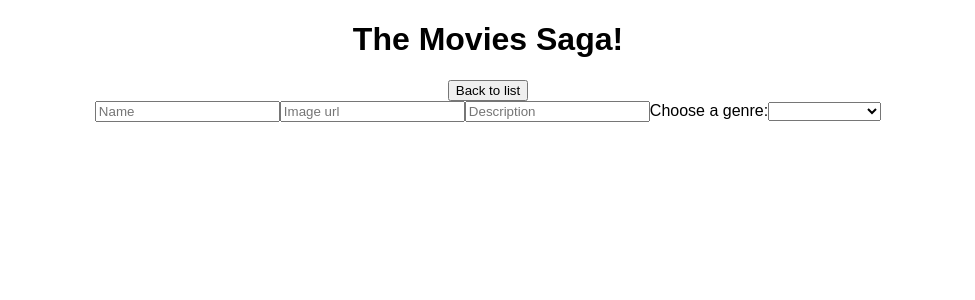
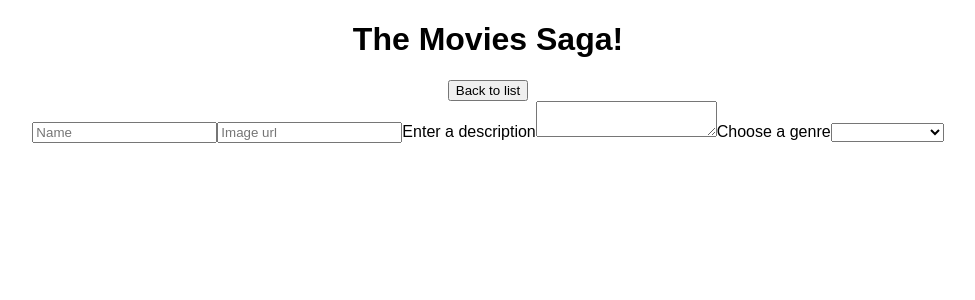
Before and after one commit to bsmrdel101/movie-sagas, a React (Create React App) app: page /#/add in a window 1280 px wide. Shown: the top 300 px of the page, without its empty margins (152-1127 px from the left). Built offline with nearby package versions, Linux system fonts and the light colour scheme.

Commit message:
changed the description input from a normal text intput, to a text area

```diff
--- a/src/components/AddMovie/AddMovie.js
+++ b/src/components/AddMovie/AddMovie.js
@@ -13,8 +13,9 @@ function AddMovie() {
             <form>
                 <input placeholder="Name" />
                 <input placeholder="Image url" type="url" />
-                <input placeholder="Description" />
-                <label htmlFor="genres">Choose a genre:</label>
+                <label htmlFor="descriptionInput">Enter a description</label>
+                <textarea name="descriptionInput"></textarea>
+                <label htmlFor="genres">Choose a genre</label>
                 <select name="genres">
                     <option></option>
                     <option value="Adventure">Adventure</option>
```
